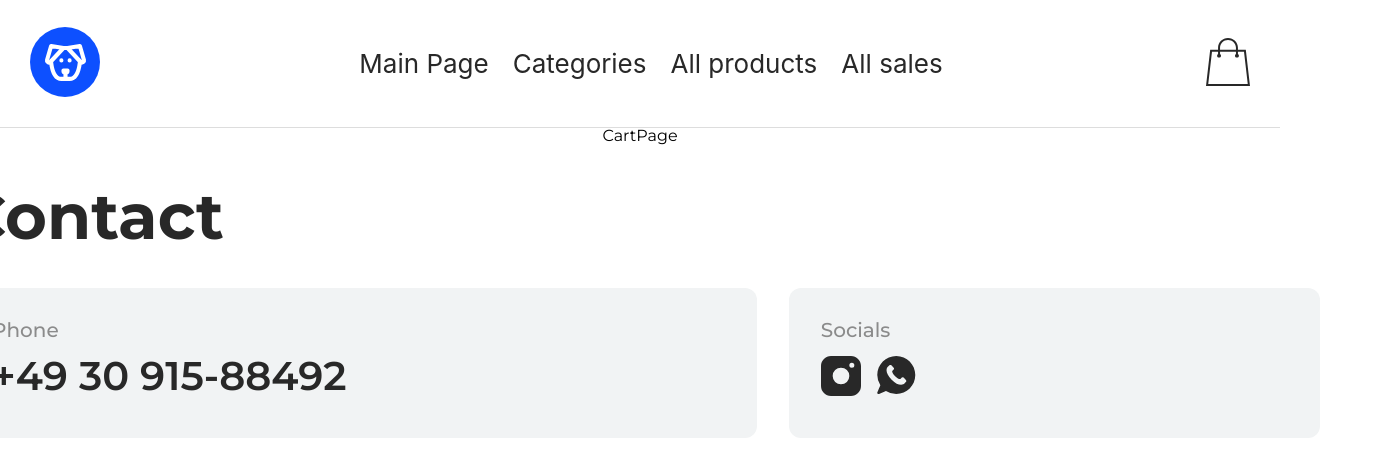
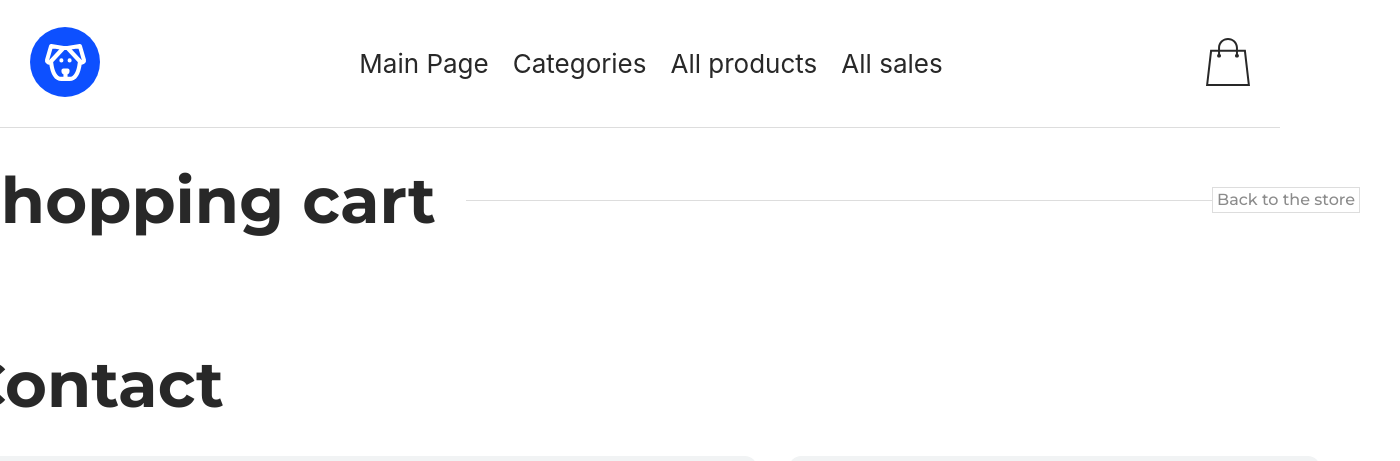
Before and after one commit to Pavlo-Pan/React-Project_Pet-Shop, a React (Vite) app: page /cart in a window 1280 px wide. Shown: the top 461 px of the page, 1400 px wide, since content can reach past the window. Built offline with nearby package versions, Linux system fonts and the light colour scheme.

Commit message:
fixed SectionTitle

```diff
--- a/src/pages/CartPage/CartPage.jsx
+++ b/src/pages/CartPage/CartPage.jsx
@@ -1,12 +1,13 @@
 import { useDocumentTitle } from "../../shared/hooks/useDocumentTitle";
-
+import Container from "../../shared/components/Container/Container";
+import SectionTitle from '../../shared/components/SectionTitle/SectionTitle'
 const CartPage = () =>{
     useDocumentTitle('Cart');
     return(
-        <>
-        <h1>CartPage</h1>
+        <Container>
+        <SectionTitle title='Shopping cart' linkTo='/categories' linkText='Back to the store'/>
 
-        </>
+        </Container>
     )
 }
 
--- a/src/shared/components/SectionTitle/SectionTitle.module.css
+++ b/src/shared/components/SectionTitle/SectionTitle.module.css
@@ -1,6 +1,7 @@
 .flex {
     display: flex;
-    width: 1440px;
+    min-width: 1300px;
+    width: 1400px;
     align-items: center;
     margin-top: 40px;
 }
@@ -9,6 +10,7 @@
     font-size: 64px;
     font-weight: 700;
     color: var(--main-text-color);
+    flex: 0 0 auto;
 }
 
 .hrContainer {
@@ -17,11 +19,15 @@
 }
 
 .hr {
-    width: 100%;
+    max-width: 100%;
     border: none;
     border-top: 1px solid #DDDDDD;
+    pointer-events: none;
 }
+
 .link {
+    position: relative;
+    flex: 0 0 auto;
     height: 26px;
     border: 1px solid #DDDDDD;
     display: flex;
@@ -31,4 +37,7 @@
     font-weight: 500;
     text-decoration: none;
     color: var(--light-text-color);
+    z-index: 1;
+    pointer-events: auto;
+    cursor: pointer ;
 }
```
